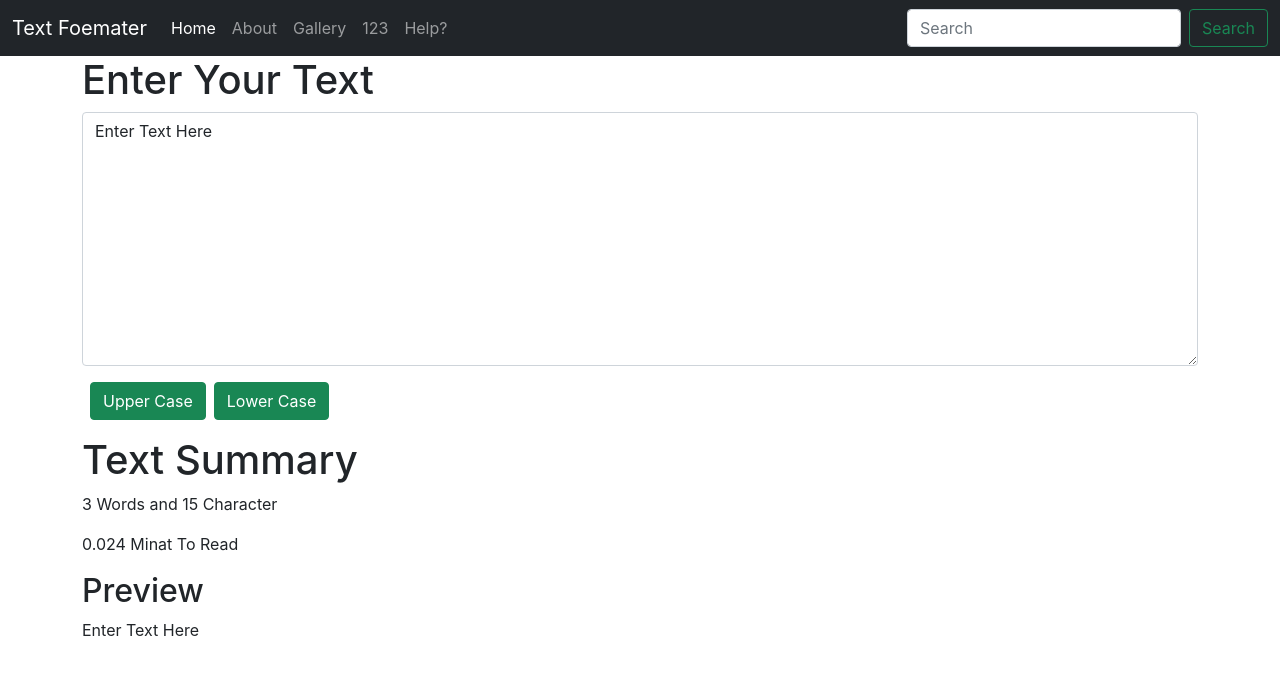
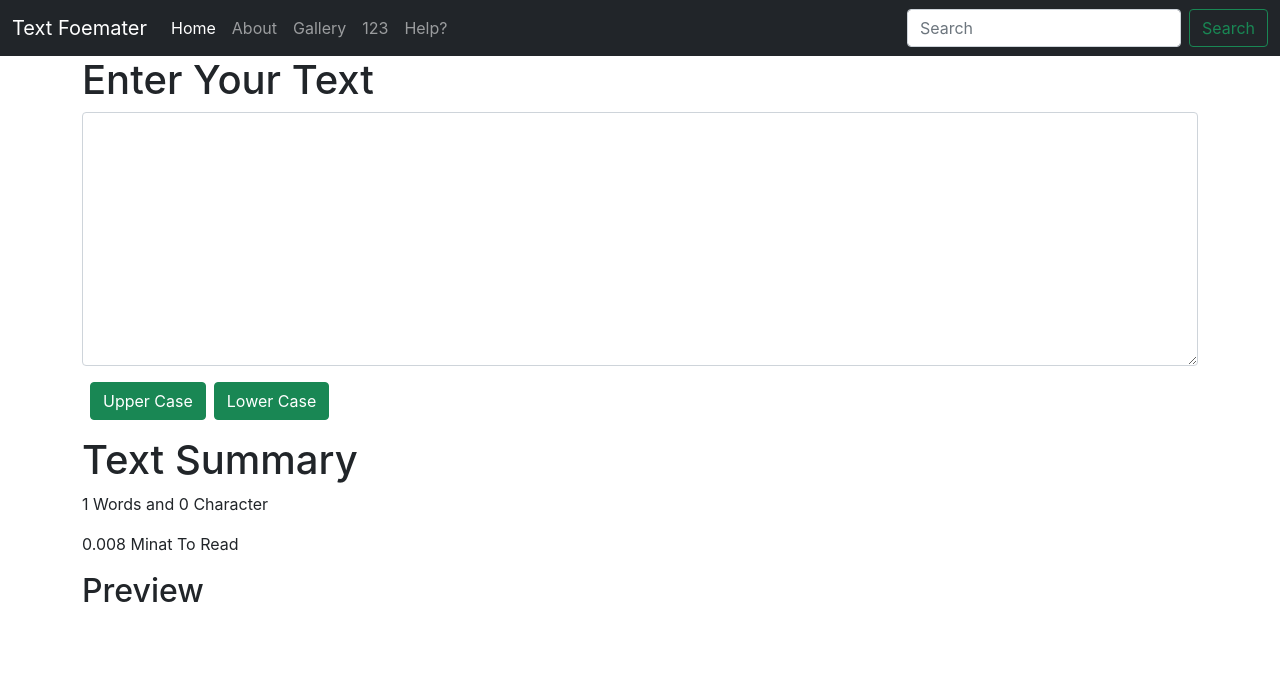
Before and after one commit to Abhisheksharma004/react-2024, a React (Create React App) app in the folder texteditor/: page / in a window 1280 px wide. Shown: the top 674 px of the page. Built offline with nearby package versions, Linux system fonts and the light colour scheme.

Commit message:
some change

```diff
--- a/texteditor/src/components/Form.js
+++ b/texteditor/src/components/Form.js
@@ -2,7 +2,7 @@ import React, {useState} from 'react';
 
 export default function Form(props) {
 
-    const [text, setText] = useState('Enter Text Here');
+    const [text, setText] = useState('');
     // setText("New Text");
     const handleOnchange =(event) => {
         // console.log("On Change");
```
